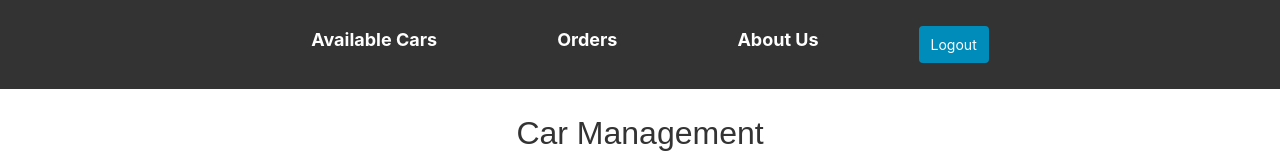
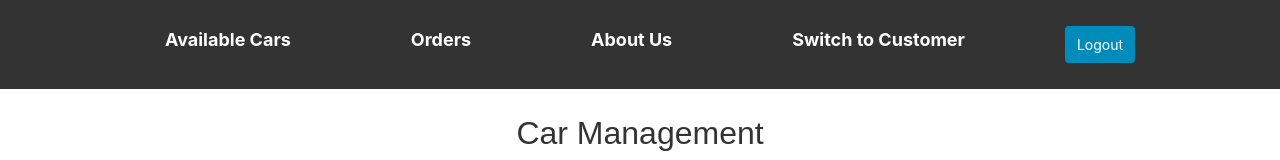
Before and after one commit to sachinfer/Mega-City-Cab-React, a React (Create React App) app: page /company-worker-dashboard in a window 1280 px wide. Shown: the top 160 px of the page. Built offline with nearby package versions, Linux system fonts and the light colour scheme; no server answers.

Commit message:
added navbar changes

```diff
--- a/src/components/NavBar.js
+++ b/src/components/NavBar.js
@@ -32,6 +32,10 @@ function NavBar() {
         <li><Link to="/available-cars">Available Cars</Link></li>
         <li><Link to="/orders">Orders</Link></li>
         <li><Link to="/about-us">About Us</Link></li>
+        {/* Conditionally render the "Switch to Customer" link */}
+        {location.pathname === '/company-worker-dashboard' && (
+          <li><Link to="/choose-role">Switch to Customer</Link></li>
+        )}
         <li><button onClick={handleLogout}>Logout</button></li>
       </ul>
     </nav>
```
